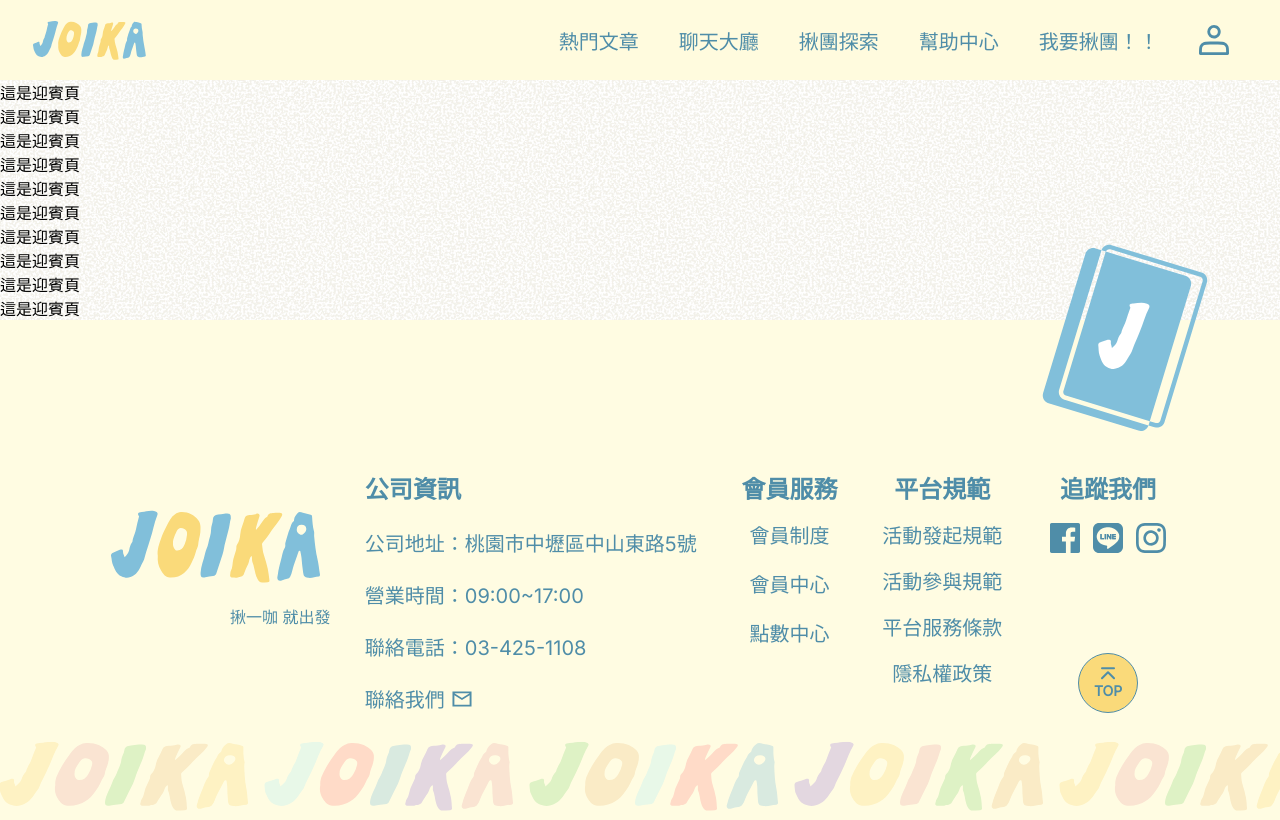
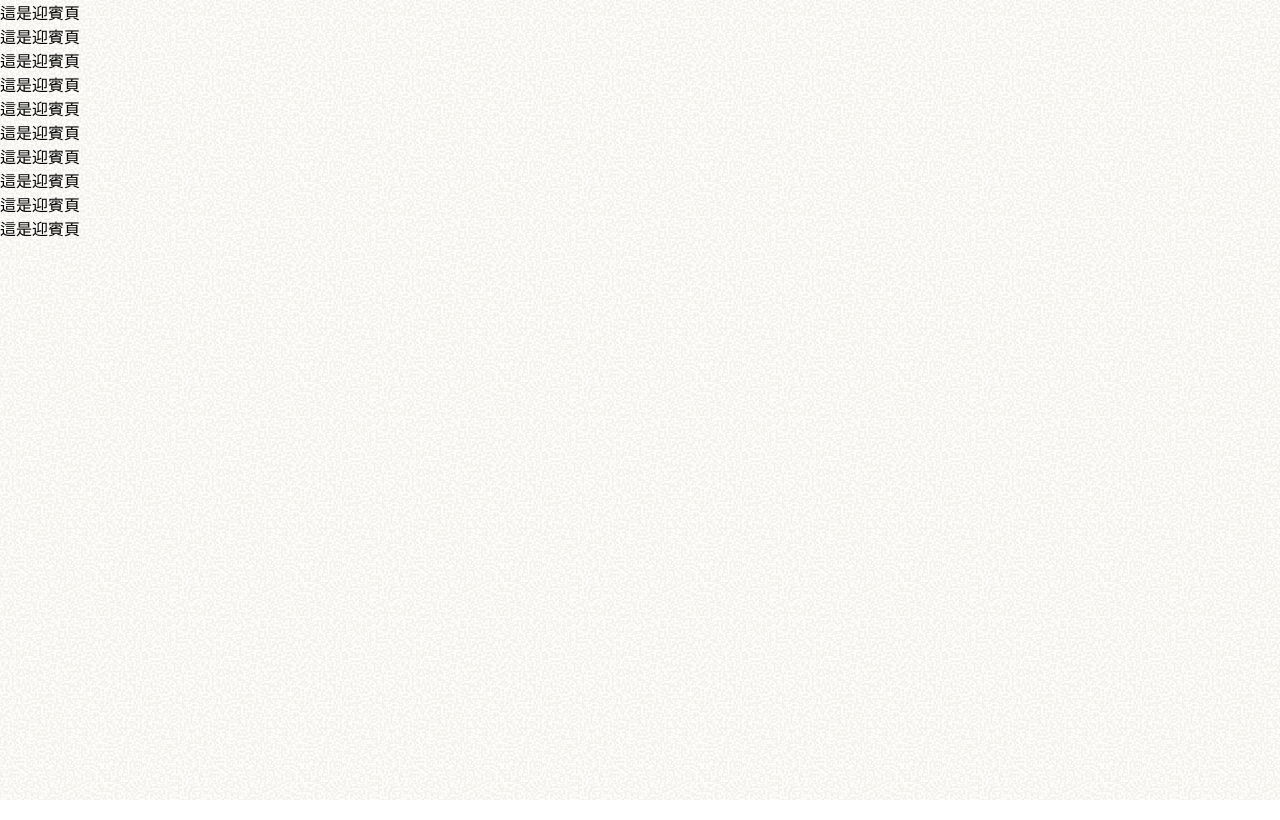
Before and after one commit to Jasonwen1512/joika, a Vue app: page / in a window 1280 px wide. Built offline with nearby package versions, Linux system fonts and the light colour scheme.

Commit message:
移除迎賓頁的header、footer

```diff
--- a/src/App.vue
+++ b/src/App.vue
@@ -1,15 +1,21 @@
 <script setup>
 import Header from "@/components/header.vue";
 import Footer from "@/components/footer.vue";
+
+import { useRoute } from "vue-router";
+import { computed } from "vue";
+
+const route = useRoute();
+const hideLayout = computed(() => route.meta.hideLayout);
 </script>
 
 <template>
   <div>
-    <Header></Header>
-    <main class="main">
-      <router-view></router-view>
+    <Header v-if="!hideLayout" />
+    <main :class="['main', { 'with-header': !hideLayout }]">
+      <router-view />
     </main>
-    <Footer></Footer>
+    <Footer v-if="!hideLayout" />
   </div>
 </template>
 
@@ -31,7 +37,7 @@ select {
   background: none;
   color: inherit;
 }
-main {
+.with-header {
   padding-top: $header-h-m;
   @include desktop() {
     padding-top: $header-h-d;
--- a/src/router/index.js
+++ b/src/router/index.js
@@ -1,7 +1,11 @@
 import { createRouter, createWebHistory } from "vue-router";
 
 const routes = [
-  { path: "/", component: () => import("@/views/welcome/welcome.vue") },
+  {
+    path: "/",
+    component: () => import("@/views/welcome/welcome.vue"),
+    meta: { hideLayout: true },
+  },
   { path: "/home", component: () => import("@/views/home/home.vue") },
   { path: "/support", component: () => import("@/views/support/support.vue") },
   {
```
